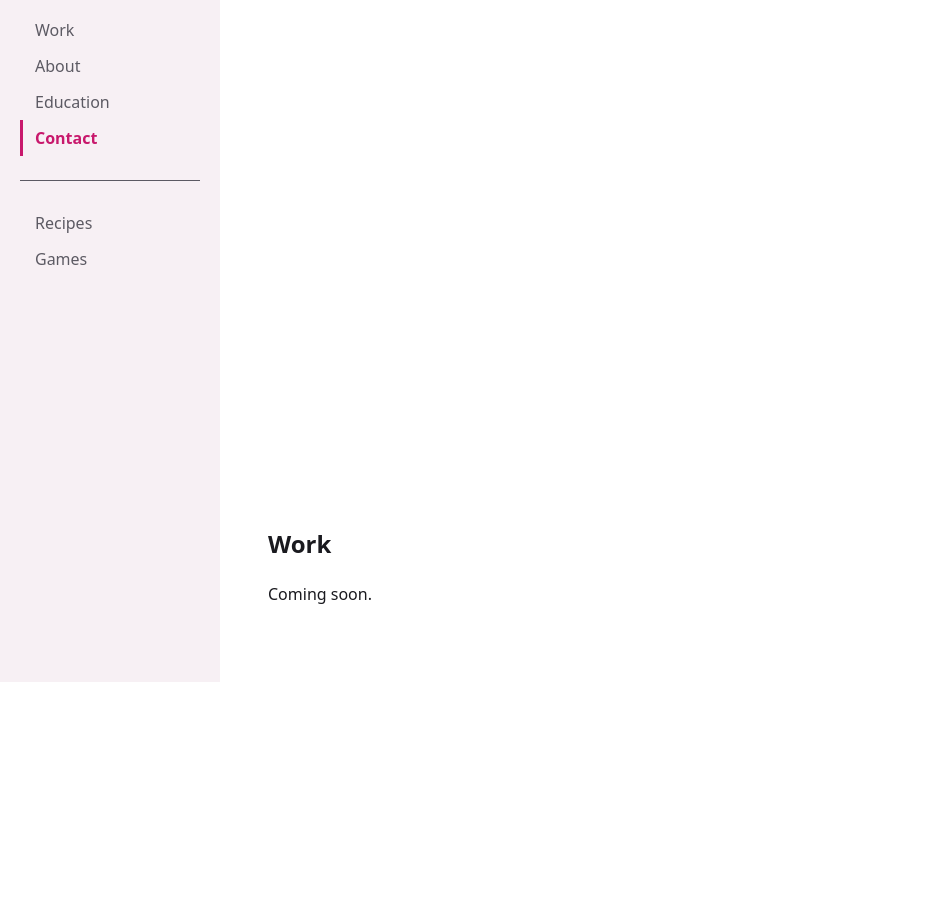
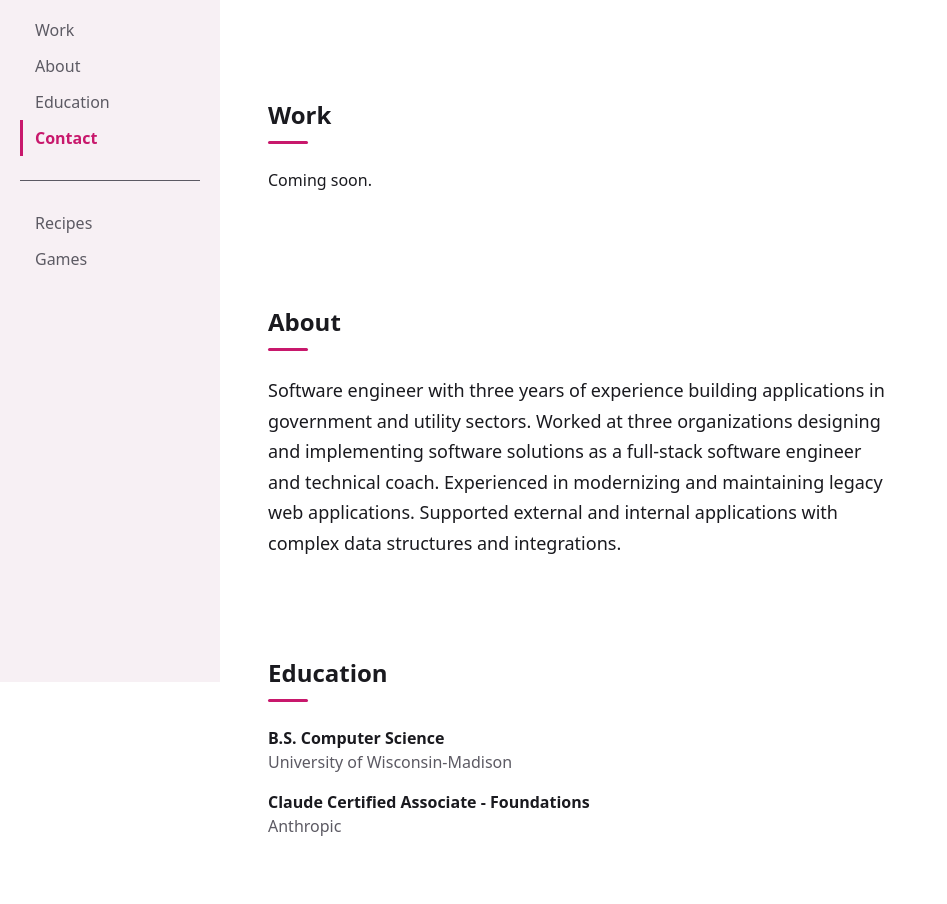
Before and after one commit to noravanvleet/noravanvleet.github.io, a plain HTML site: page index.html in a window 1280 px wide. Shown: the part 118-1022 px from the top of the page, without its empty margins (0-947 px from the left). Drawn offline with Linux system fonts and the light colour scheme.

Commit message:
feat: style about and education sections
Co-Authored-By: Claude Opus 5.5 (1M context) <noreply@anthropic.com>

```diff
--- a/index.html
+++ b/index.html
@@ -36,13 +36,19 @@
     </section>
     <section id="about">
       <h2>About</h2>
-      <p>Software engineer with three years of experience building applications in government and utility sectors. Worked at three organizations designing and implementing software solutions as a full-stack software engineer and technical coach. Experienced in modernizing and maintaining legacy web applications. Supported external and internal applications with complex data structures and integrations.</p>
+      <p class="lead">Software engineer with three years of experience building applications in government and utility sectors. Worked at three organizations designing and implementing software solutions as a full-stack software engineer and technical coach. Experienced in modernizing and maintaining legacy web applications. Supported external and internal applications with complex data structures and integrations.</p>
     </section>
     <section id="education">
       <h2>Education</h2>
-      <ul>
-        <li>B.S. Computer Science | University of Wisconsin-Madison</li>
-        <li>Claude Certified Associate - Foundations | Anthropic</li>
+      <ul class="credentials">
+        <li>
+          <span class="credential-title">B.S. Computer Science</span>
+          <span class="credential-issuer">University of Wisconsin-Madison</span>
+        </li>
+        <li>
+          <span class="credential-title">Claude Certified Associate - Foundations</span>
+          <span class="credential-issuer">Anthropic</span>
+        </li>
       </ul>
     </section>
     <section id="contact">
--- a/styles.css
+++ b/styles.css
@@ -97,9 +97,51 @@ main a {
 }
 
 section {
-  min-height: 60vh;
+  max-width: 68ch;
   padding: 48px 0;
   scroll-margin-top: 0;
+}
+
+section > h1,
+section > h2 {
+  margin: 0 0 24px;
+}
+
+section > h1::after,
+section > h2::after {
+  content: "";
+  display: block;
+  width: 40px;
+  height: 3px;
+  margin-top: 8px;
+  border-radius: 2px;
+  background: var(--color-primary);
+}
+
+.lead {
+  margin: 0;
+  font-size: 1.125rem;
+  line-height: 1.7;
+}
+
+.credentials {
+  margin: 0;
+  padding: 0;
+  list-style: none;
+}
+
+.credentials li + li {
+  margin-top: 16px;
+}
+
+.credential-title {
+  display: block;
+  font-weight: 600;
+}
+
+.credential-issuer {
+  display: block;
+  color: var(--color-muted);
 }
 
 /* Narrow screens: top bar with a menu button */
```
